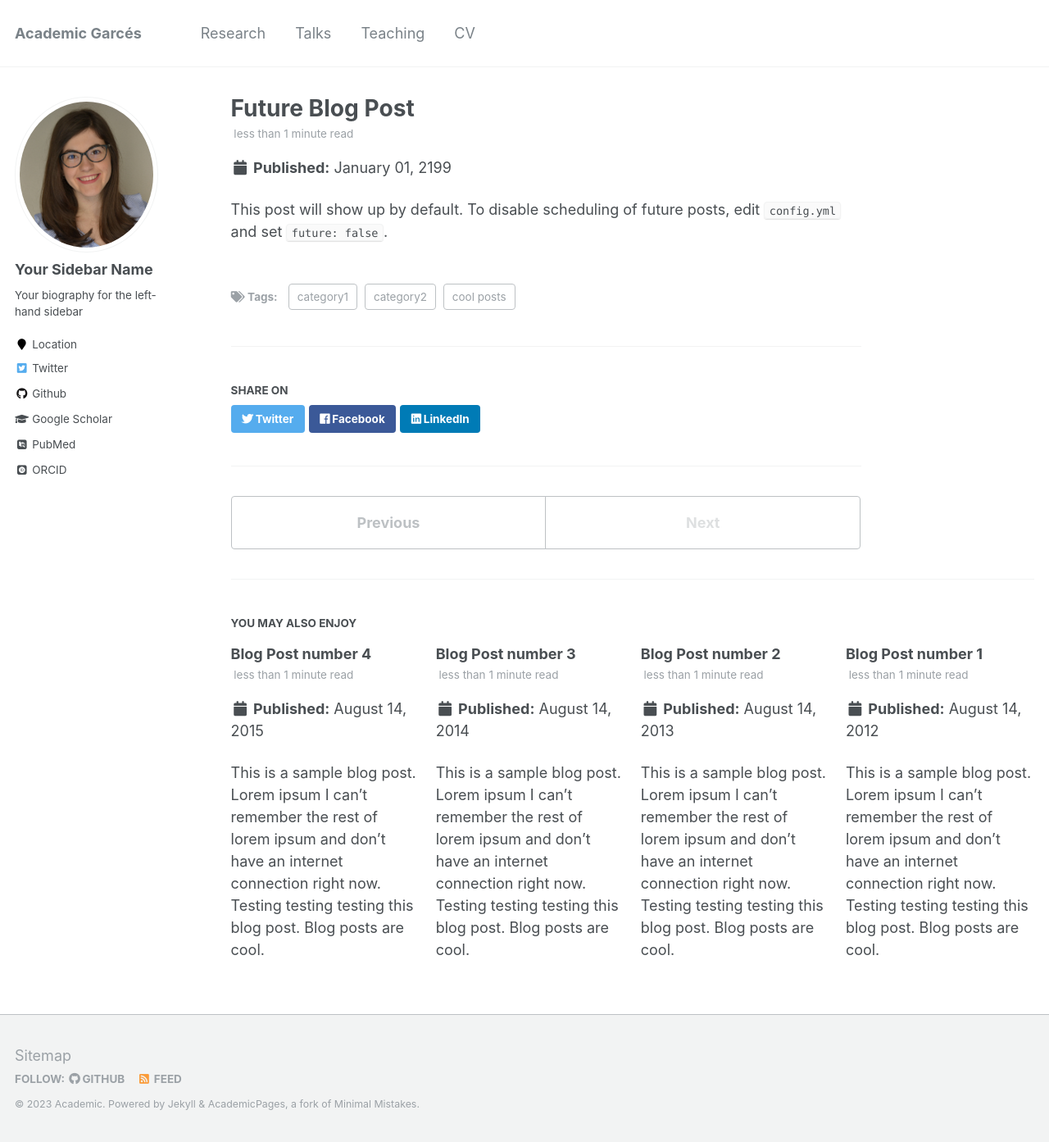
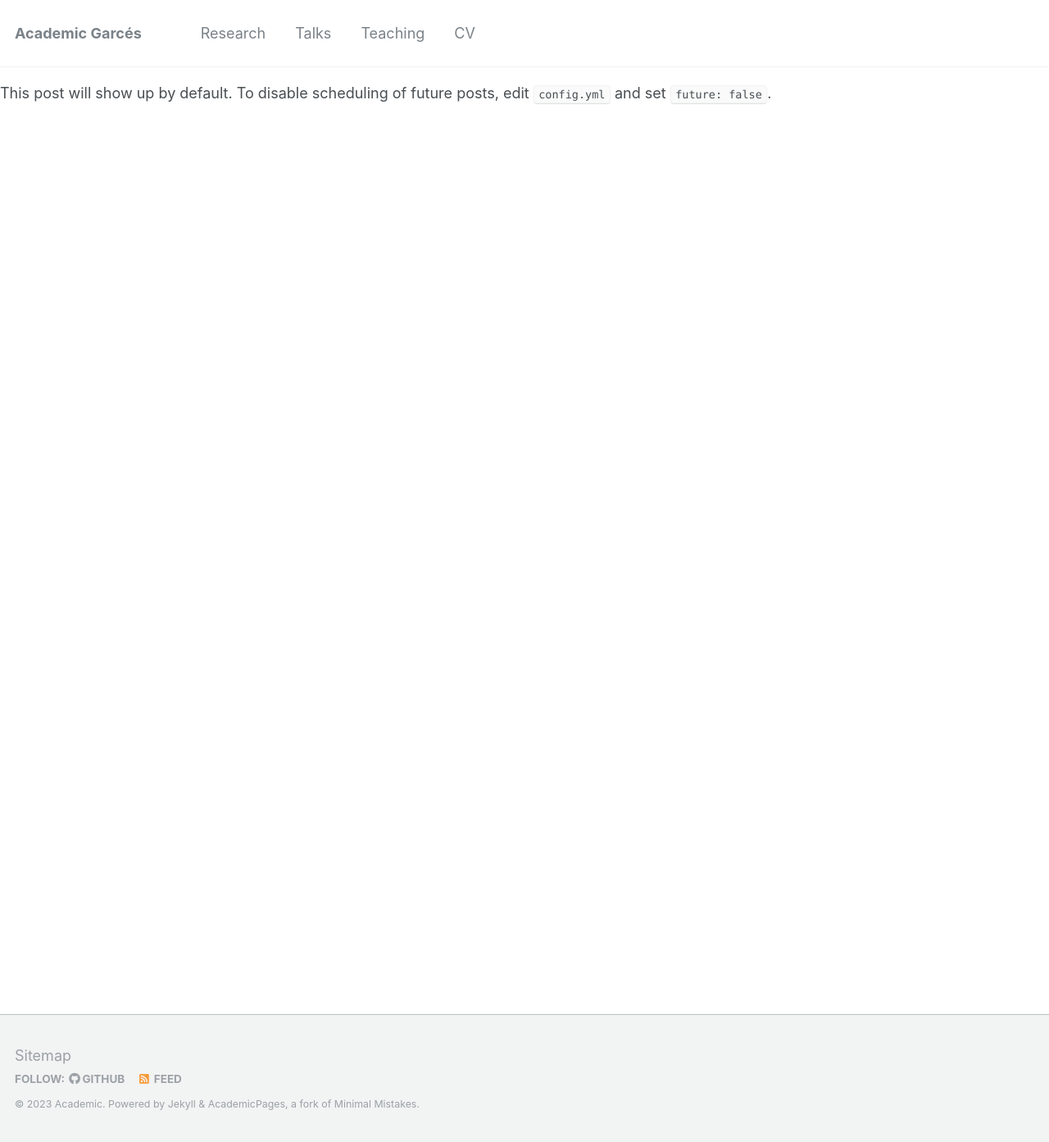
Before and after one commit to IreneGarces/irenegarces.github.io, a Jekyll site: the page built from _posts/2199-01-01-future-post.md, in a window 1280 px wide and 1393 px high. Shown: the whole window at 82% size. Built offline with Jekyll 4.4.1, drawn with Linux system fonts in a browser that asks for light colours; some web fonts are replaced; our own code applies the rules of GitHub Pages for plain Markdown files; part of the change alters nothing that is shown.

Commit message:
Update _config.yml

```diff
--- a/_config.yml
+++ b/_config.yml
@@ -185,17 +185,6 @@ collections:
 
 # Defaults
 defaults:
-  # _posts
-  - scope:
-      path: ""
-      type: posts
-    values:
-      layout: single
-      author_profile: true
-      read_time: true
-      comments: true
-      share: true
-      related: true
   # _pages
   - scope:
       path: ""
@@ -212,7 +201,7 @@ defaults:
       author_profile: true
       share: true
       comments: true
-  # _publications
+  # _research
   - scope:
       path: ""
       type: publications
@@ -221,23 +210,6 @@ defaults:
       author_profile: true
       share: true
       comments: true
-  # _portfolio
-  - scope:
-      path: ""
-      type: portfolio
-    values:
-      layout: single
-      author_profile: true
-      share: true
-      comment: true
-  # _talks
-  - scope:
-      path: ""
-      type: talks
-    values:
-      layout: talk
-      author_profile: true
-      share: true
 
 # Sass/SCSS
 sass:
```
